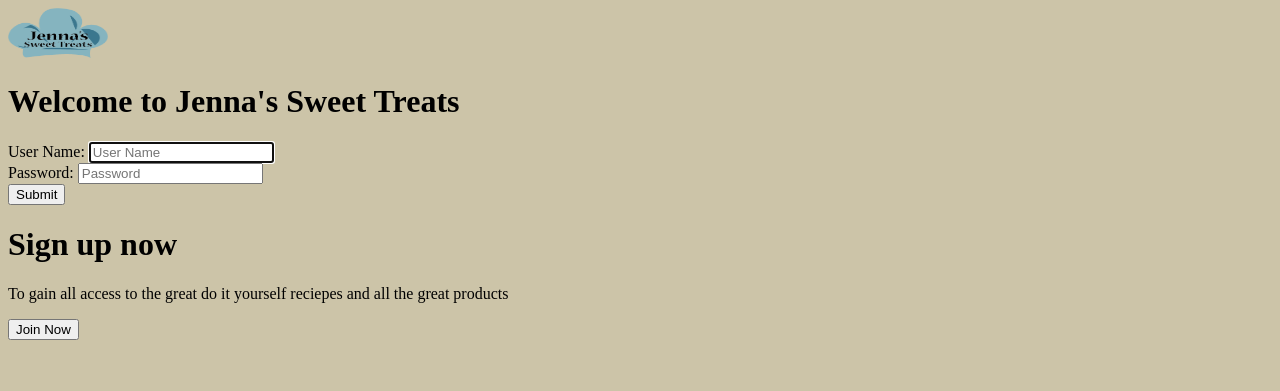
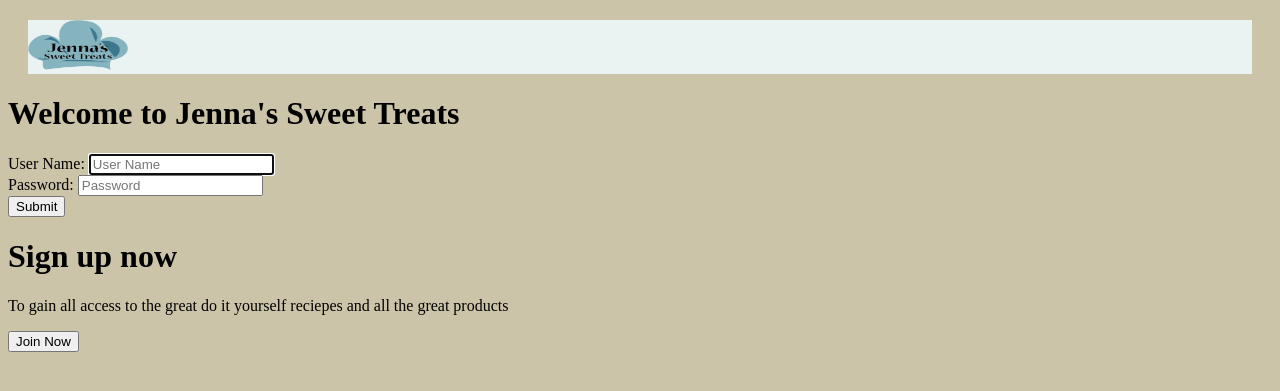
Before and after one commit to jeffnamenye/Namenye_Jeff_PWA2, a PHP site: page / in a window 1280 px wide. Shown: the top 391 px of the page. Run offline with PHP 8.4, Linux system fonts and the light colour scheme; some libraries are stand-ins or nearby versions.

Commit message:
third commit

```diff
--- a/Week1/Namenye_Jeff_wk1activity/Namenye_Jeff_PWA2/css/style.css
+++ b/Week1/Namenye_Jeff_wk1activity/Namenye_Jeff_PWA2/css/style.css
@@ -6,8 +6,9 @@ body{
 
 
  .header{
-
-     display: inline;
+     background-color: #EBF2F2;
+     text-align:left;
+     margin: 20px;
  }
 
 
```
Also changed, not shown: Week1/Namenye_Jeff_wk1activity/Namenye_Jeff_PWA2/dashboard.html (+4 -3 lines).
